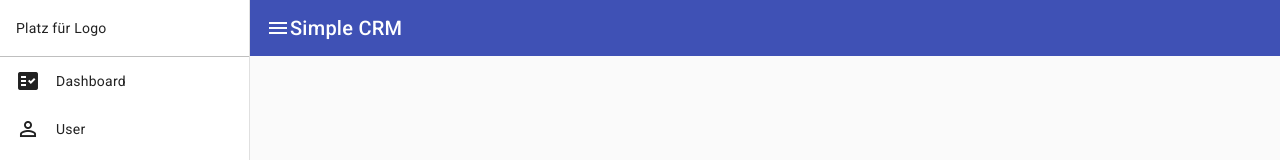
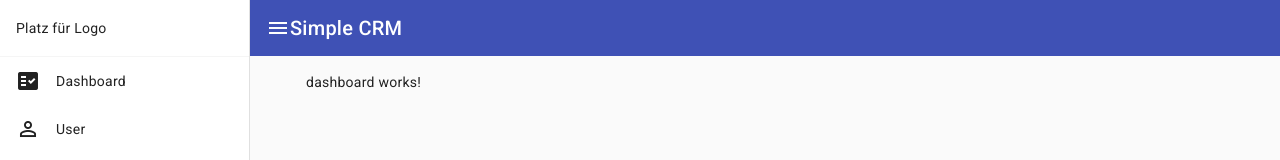
Before and after one commit to Pinguinrakete/simple-crm-material-design, an Angular app: page /dashboard in a window 1280 px wide. Before the commit this address led to /. Shown: the top 160 px of the page. Built offline with nearby package versions, Linux system fonts and the light colour scheme.

Commit message:
add routerLink

```diff
--- a/src/app/app.component.html
+++ b/src/app/app.component.html
@@ -5,11 +5,17 @@
     </div>
 
   <ul class="menu-items">
-    <li><mat-icon>fact_check</mat-icon>Dashboard</li>
-    <li><mat-icon>perm_identity</mat-icon>User</li>
+    <li routerLink="" routerLinkActive="active" ariaCurrentWhenActive="page">
+      <mat-icon>fact_check</mat-icon>
+      Dashboard
+    </li>
+    <li routerLink="user" routerLinkActive="active" ariaCurrentWhenActive="page">
+      <mat-icon>perm_identity</mat-icon>
+      User
+    </li>
   </ul>
+  </mat-drawer>
 
-  </mat-drawer>
 
   <div class="example-sidenav-content">
     <mat-toolbar color="primary">
@@ -19,6 +25,10 @@
       </mat-toolbar-row>
     </mat-toolbar>
 
+    <div class="router-container">
+      <router-outlet></router-outlet>
+    </div>
+
   </div>
 
   </mat-drawer-container>
--- a/src/app/app.component.scss
+++ b/src/app/app.component.scss
@@ -11,7 +11,7 @@
 }
 
 .logo-container {
-    border-bottom: 1px solid rgba(0, 0, 0, 0.25);
+    border-bottom: 1px solid rgba(0, 0, 0, 0.04);
     padding-left: 16px;
     min-height: 56px;
     display: flex;
@@ -41,7 +41,18 @@
         }
 
         &:hover {
-            background-color: rgba(0, 0, 0, 0.1);
+            background-color: rgba(0, 0, 0, 0.04);
+        }
+
+        &:focus {
+            outline: none;
         }
     }
 }
+
+.router-container {
+    height: calc(100vh - 56px);
+    padding-left: 56px;
+    padding-top: 16px;
+    box-sizing:border-box;
+}
--- a/src/app/app.component.ts
+++ b/src/app/app.component.ts
@@ -2,11 +2,12 @@
 import { MatIconModule } from '@angular/material/icon';
 import { MatSidenavModule } from '@angular/material/sidenav';
 import { MatToolbarModule } from '@angular/material/toolbar';
+import { RouterOutlet, RouterLink, RouterLinkActive } from '@angular/router';
 
 @Component({
   selector: 'app-root',
   standalone: true,
-  imports: [MatIconModule, MatSidenavModule, MatToolbarModule],
+  imports: [MatIconModule, MatSidenavModule, MatToolbarModule, RouterOutlet, RouterLink, RouterLinkActive],
   templateUrl: './app.component.html',
   styleUrl: './app.component.scss'
 })
--- a/src/app/app.routes.ts
+++ b/src/app/app.routes.ts
@@ -1,3 +1,9 @@
 import { Routes } from '@angular/router';
+import { DashboardComponent } from './dashboard/dashboard.component';
+import { UserComponent } from './user/user.component';
 
-export const routes: Routes = [];
+export const routes: Routes = [
+    { path: '', redirectTo: 'dashboard', pathMatch: 'full' },
+    { path: 'dashboard', component: DashboardComponent },
+    { path: 'user', component: UserComponent }
+];
--- /dev/null
+++ b/src/app/dashboard/dashboard.component.html
@@ -0,0 +1 @@
+<p>dashboard works!</p>
--- /dev/null
+++ b/src/app/user/user.component.html
@@ -0,0 +1 @@
+<p>user works!</p>
--- a/src/styles.scss
+++ b/src/styles.scss
@@ -1,4 +1,2 @@
-/* You can add global styles to this file, and also import other style files */
-
 html, body { height: 100%; }
 body { margin: 0; font-family: Roboto, "Helvetica Neue", sans-serif; }
```
Also changed, not shown: src/app/dashboard/dashboard.component.ts (added, +12 -0 lines), src/app/user/user.component.ts (added, +12 -0 lines), src/app/dashboard/dashboard.component.scss (added), src/app/user/user.component.scss (added), 2 other files (tests, documents, lock files or other folders).
